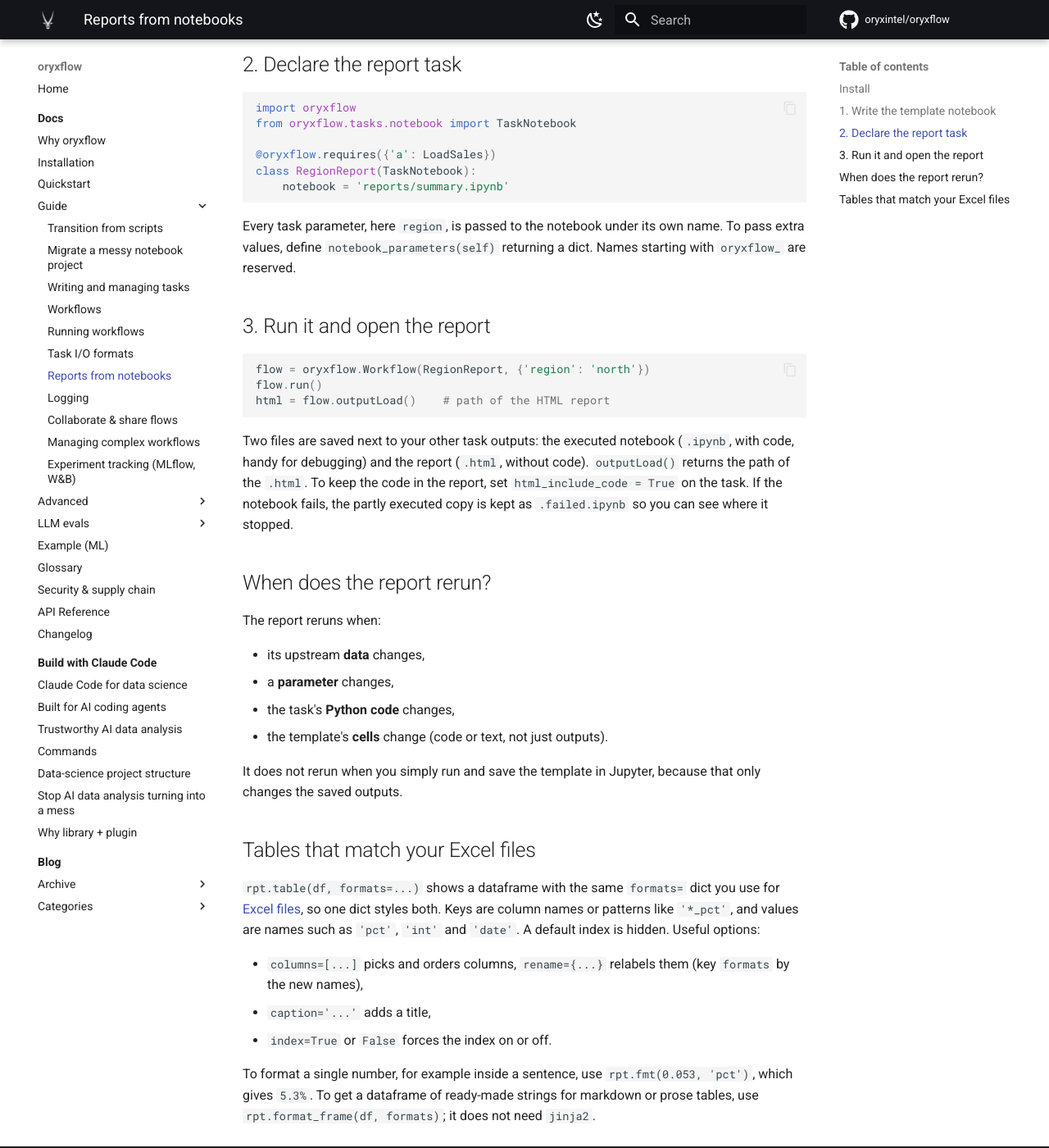
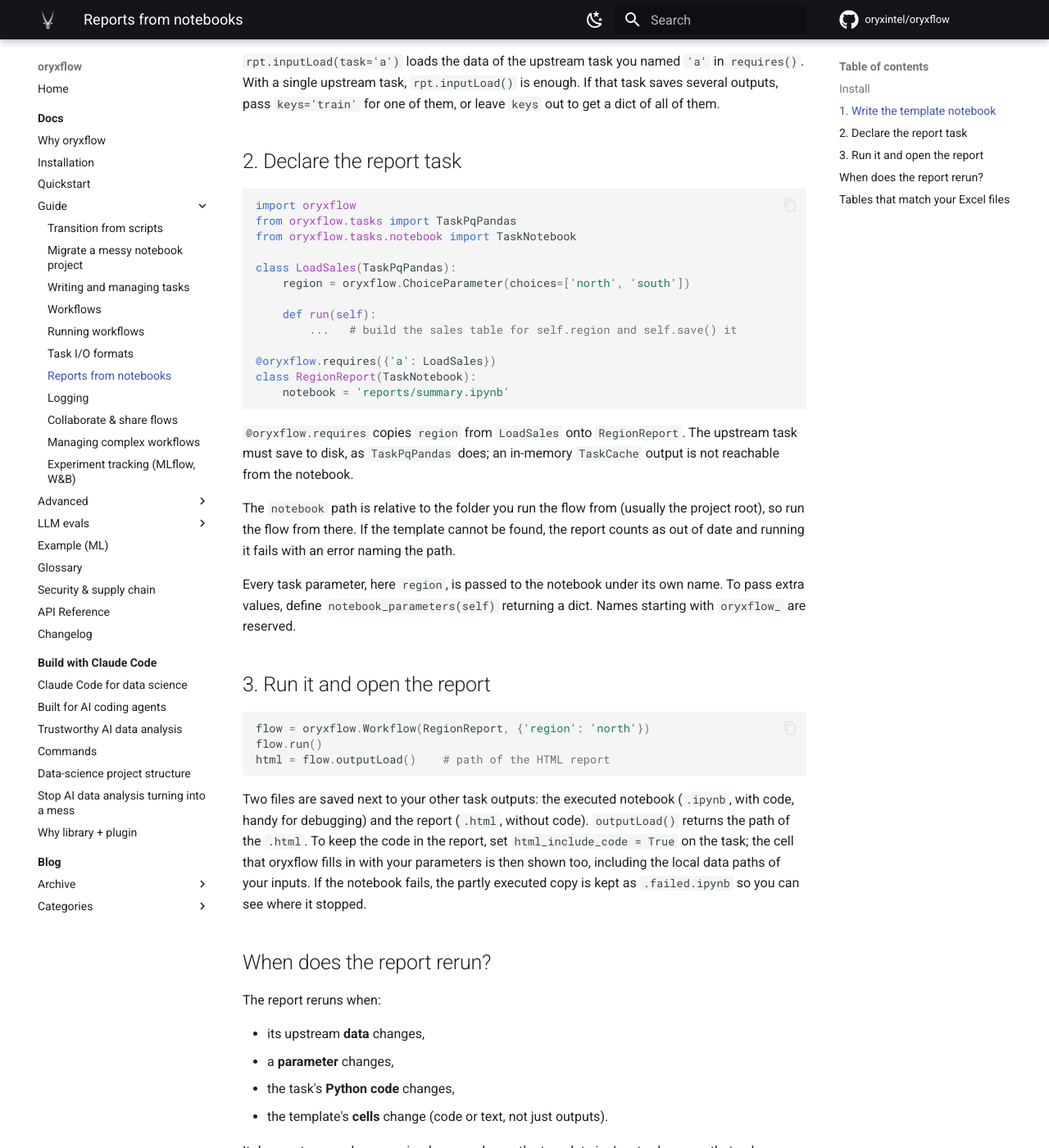
Before and after one commit to oryxintel/oryxlib-docs, an MkDocs documentation site: the page built from docs/docs/reports.md, in a window 1280 px wide and 1400 px high, scrolled down 1096 px. Shown: the whole window at 82% size. Built offline with MkDocs 1.6.1 and Material for MkDocs 9.7.7, drawn with Linux system fonts in a browser that asks for light colours; comment, search, counter and statistics services are not loaded; some of the changed text lies outside the part shown.

Commit message:
Fix Part B final-review findings for notebook reports
- Hook values from notebook_parameters() go through the same JSON round-trip as parameters
- A missing template gives code_version() a 'missing' token instead of raising; run() still raises
- Filter papermill's unknown-parameter warning for oryxflow_ names only
- inputLoad passes keys through to single-file targets that accept it (Excel sheets)
- Docs: example declares region, kernel/tag/storage/cwd notes; spec notes updated
- Tests: decorator-form check_inputs, jinja2 ImportError branch, new coverage per fix

Co-Authored-By: Claude Sonnet 5.5 <noreply@anthropic.com>
Claude-Session: https://claude.ai/code/session_01WKtUcRbgKjjit6pXNrd7Wy

````diff
--- a/docs/docs/reports.md
+++ b/docs/docs/reports.md
@@ -10,9 +10,11 @@ The code on this page is illustrative: it is not run by the docs test suite, bec
 pip install "oryxflow[notebook]"
 ```
 
+The report runs in the `python3` Jupyter kernel, so that kernel must be the environment where oryxflow and this extra are installed.
+
 ## 1. Write the template notebook
 
-Make a notebook, for example `reports/summary.ipynb`. It needs one cell tagged `parameters` (in Jupyter, View > Cell Toolbar > Tags). List each task parameter you want to use, with a default, and add `oryxflow_inputs = None`:
+Make a notebook, for example `reports/summary.ipynb`. It needs one cell tagged `parameters`. In classic Notebook, use View > Cell Toolbar > Tags. In JupyterLab, select the cell and open the property inspector (the gear icon in the right sidebar). List every name your notebook uses, with a default, and add `oryxflow_inputs = None`. A name that is not listed there is still passed in, but Jupyter and papermill warn about it:
 
 ```python
 # cell tagged "parameters"
@@ -39,12 +41,23 @@ rpt.table(sales, formats={'growth_pct': 'pct', 'revenue': 'int'}, caption=f'Sale
 
 ```python
 import oryxflow
+from oryxflow.tasks import TaskPqPandas
 from oryxflow.tasks.notebook import TaskNotebook
+
+class LoadSales(TaskPqPandas):
+    region = oryxflow.ChoiceParameter(choices=['north', 'south'])
+
+    def run(self):
+        ...   # build the sales table for self.region and self.save() it
 
 @oryxflow.requires({'a': LoadSales})
 class RegionReport(TaskNotebook):
     notebook = 'reports/summary.ipynb'
 ```
+
+`@oryxflow.requires` copies `region` from `LoadSales` onto `RegionReport`. The upstream task must save to disk, as `TaskPqPandas` does; an in-memory `TaskCache` output is not reachable from the notebook.
+
+The `notebook` path is relative to the folder you run the flow from (usually the project root), so run the flow from there. If the template cannot be found, the report counts as out of date and running it fails with an error naming the path.
 
 Every task parameter, here `region`, is passed to the notebook under its own name. To pass extra values, define `notebook_parameters(self)` returning a dict. Names starting with `oryxflow_` are reserved.
 
@@ -56,7 +69,7 @@ flow.run()
 html = flow.outputLoad()    # path of the HTML report
 ```
 
-Two files are saved next to your other task outputs: the executed notebook (`.ipynb`, with code, handy for debugging) and the report (`.html`, without code). `outputLoad()` returns the path of the `.html`. To keep the code in the report, set `html_include_code = True` on the task. If the notebook fails, the partly executed copy is kept as `.failed.ipynb` so you can see where it stopped.
+Two files are saved next to your other task outputs: the executed notebook (`.ipynb`, with code, handy for debugging) and the report (`.html`, without code). `outputLoad()` returns the path of the `.html`. To keep the code in the report, set `html_include_code = True` on the task; the cell that oryxflow fills in with your parameters is then shown too, including the local data paths of your inputs. If the notebook fails, the partly executed copy is kept as `.failed.ipynb` so you can see where it stopped.
 
 ## When does the report rerun?
 
````
